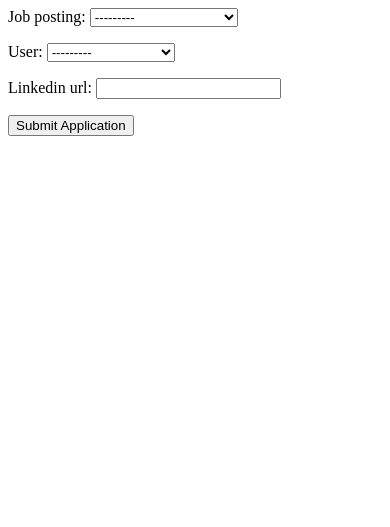
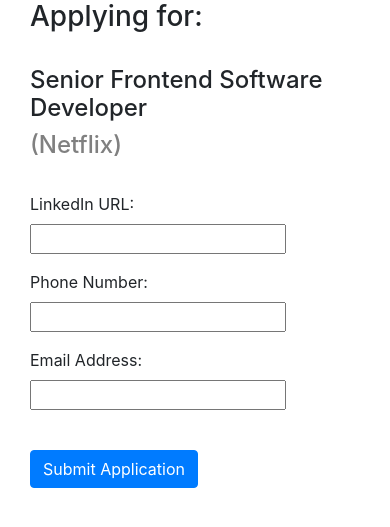
Before and after one commit to martn2023/yindeed_indeed_clone, a Django app: page /job_applications/apply/1/ in a window 390 px wide. Shown: the top 527 px of the page. Run offline with Django 5.2, Linux system fonts and the light colour scheme; a user stored in the database is signed in; data comes from the database, SQL or seed files in the repository; some libraries are stand-ins or nearby versions.

Commit message:
job application phone and email set, title customized

```diff
--- a/job_applications/forms.py
+++ b/job_applications/forms.py
@@ -1,9 +1,12 @@
-# job_applications/forms.py
-
 from django import forms
 from .models import JobApplication
 
 class JobApplicationForm(forms.ModelForm):
     class Meta:
         model = JobApplication
-        fields = ['job_posting', 'user', 'linkedin_url']  # Adjust fields as needed
+        fields = ['job_posting', 'user', 'linkedin_url', 'phone_number', 'email_address']
+
+    def __init__(self, *args, **kwargs):
+        super(JobApplicationForm, self).__init__(*args, **kwargs)
+        self.fields['phone_number'].required = False
+        self.fields['email_address'].required = False
--- a/job_applications/models.py
+++ b/job_applications/models.py
@@ -9,7 +9,7 @@ class JobApplication(models.Model):
     resume = models.FileField(upload_to='resumes/', null=True, blank=True)
     linkedin_url = models.URLField(max_length=250, blank=True)  # Optional LinkedIn profile URL
     portfolio_url = models.URLField(max_length=250, blank=True)  # Optional portfolio website URL
-    application_email = models.EmailField(max_length=50)  # Required email address for the application
+    email_address = models.EmailField(max_length=50)  # Required email address for the application
     phone_number = models.CharField(max_length=20)  # Required phone number
 
     def __str__(self):
--- a/job_applications/views.py
+++ b/job_applications/views.py
@@ -1,17 +1,19 @@
-from django.shortcuts import render
-from .forms import JobApplicationForm  # Assuming you have a ModelForm for JobApplication
+from django.shortcuts import render, get_object_or_404
+from .forms import JobApplicationForm
+from .models import JobPosting
 
 def apply_for_job(request, job_posting_id):
+    job_posting = get_object_or_404(JobPosting, id=job_posting_id)  # Fetch the JobPosting object
     if request.method == 'POST':
         form = JobApplicationForm(request.POST, request.FILES)
         if form.is_valid():
             application = form.save(commit=False)
             application.user = request.user
-            application.job_posting_id = job_posting_id
+            application.job_posting = job_posting  # Assign the job_posting directly
             application.save()
             # Redirect or give feedback that the application was successful
             return redirect('success_page')
     else:
         form = JobApplicationForm()
 
-    return render(request, 'job_applications/apply_for_job.html', {'form': form})
+    return render(request, 'job_applications/apply_for_job.html', {'form': form, 'job_posting': job_posting})
--- a/templates/job_applications/apply_for_job.html
+++ b/templates/job_applications/apply_for_job.html
@@ -1,16 +1,48 @@
-<form method="post" enctype="multipart/form-data">
-    {% csrf_token %}
-    {{ form.as_p }}
-    {% if form.errors %}
-        <div class="errors">
-            <p>Please correct the errors below:</p>
-            {{ form.non_field_errors }}
-            {% for field in form %}
-                {% if field.errors %}
-                    {{ field.errors }}
-                {% endif %}
-            {% endfor %}
+{% extends 'base_generic.html' %}
+
+{% block content %}
+<div class="container">
+    <!-- Display the job title -->
+    <h3>Applying for:</h3>
+    <br>
+    <!-- Display the organization name -->
+    <h4>{{ job_posting.title }}</h4> <h4 style="color: #808080;">({{ job_posting.organization.employer_org_name }})</h4>
+    <br>
+
+    <form method="post" enctype="multipart/form-data">
+        {% csrf_token %}
+        {{ form.job_posting_id.as_hidden }}
+
+        <!-- Display job title and organization name as hidden fields -->
+        <input type="hidden" name="job_posting" value="{{ job_posting.id }}">
+
+        <!-- Display LinkedIn URL field -->
+        <div class="form-group">
+            <label for="id_linkedin_url">LinkedIn URL:</label>
+            <br>
+            {{ form.linkedin_url }}
         </div>
-    {% endif %}
-    <button type="submit">Submit Application</button>
-</form>
+
+        <!-- Display phone number field -->
+        <div class="form-group">
+            <label for="id_phone_number">Phone Number:</label>
+            <br>
+            {{ form.phone_number }}
+        </div>
+
+        <!-- Display email address field -->
+        <div class="form-group">
+            <label for="id_email_address">Email Address:</label>
+            <br>
+            {{ form.email_address }}
+        </div>
+
+        <!-- Automatically pass user information -->
+        <input type="hidden" name="user" value="{{ request.user.id }}">
+
+        <br> <!-- Add a line break -->
+
+        <button type="submit" class="btn btn-primary">Submit Application</button>
+    </form>
+</div>
+{% endblock %}
```
Also changed, not shown: db.sqlite3, job_applications/migrations/0002_rename_application_email_jobapplication_email_address.py (added), job_catalog/migrations/0009_alter_jobposting_expiration_date.py (added).
